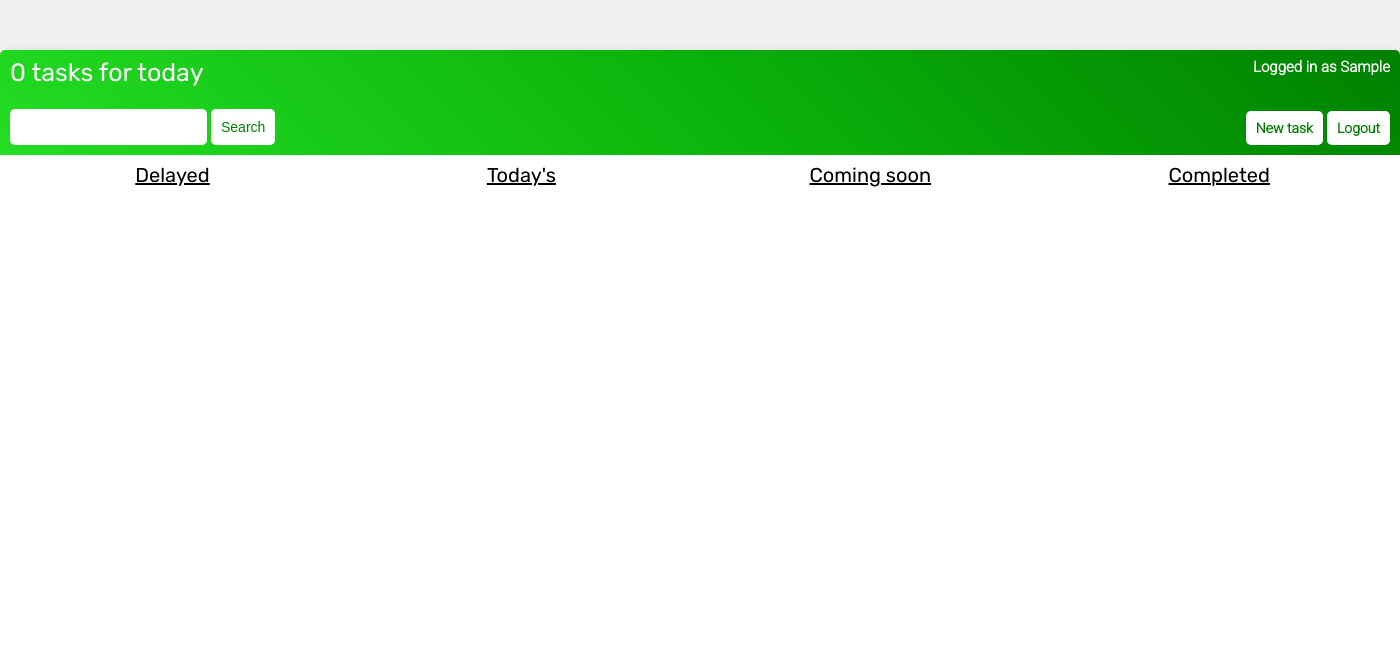
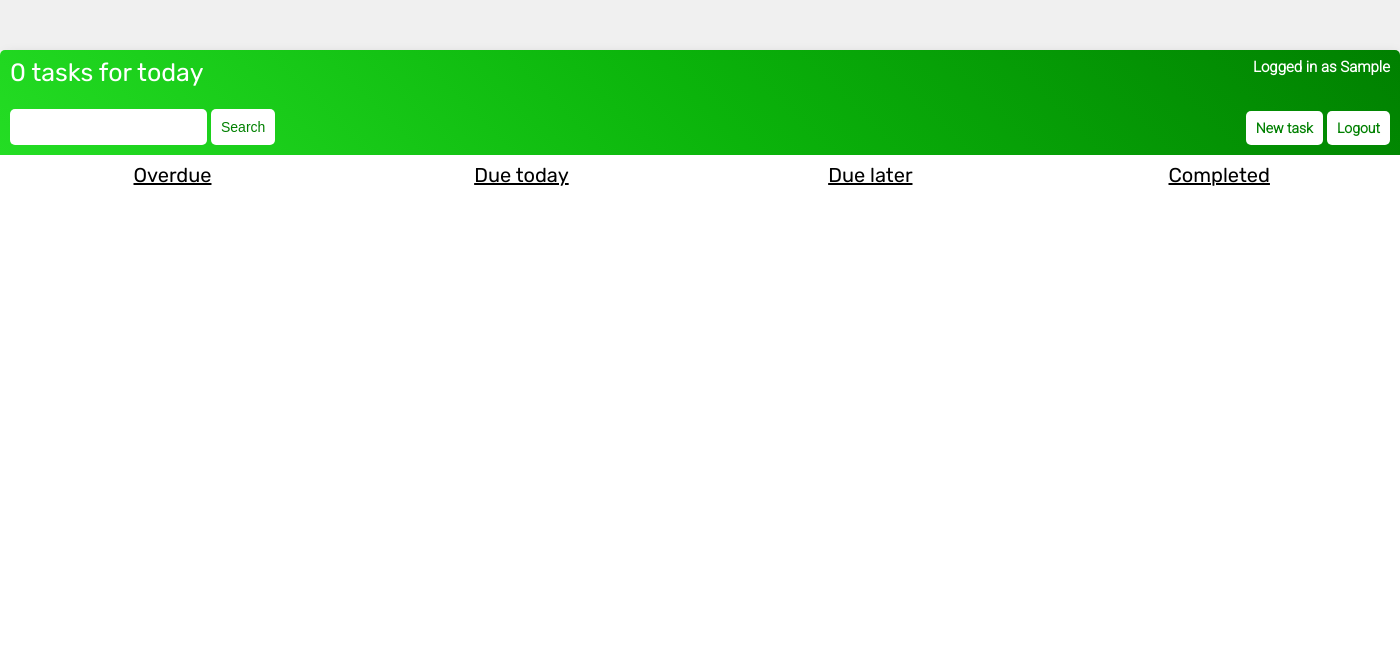
Before and after one commit to lukaszsliwinski/task_planner, a Django app: page / in a window 1400 px wide. Shown: the top 669 px of the page. Run offline with Django 3.2, Linux system fonts and the light colour scheme; the visitor is signed in with stand-in values (Sample User, id 1); data that the repository does not hold is empty.

Commit message:
Change tasklist headers names

```diff
--- a/base/templates/base/task_list.html
+++ b/base/templates/base/task_list.html
@@ -21,7 +21,7 @@
     </header>
 
     <ul class="tasklist">
-        <p class="tasklist-header">Delayed</p>
+        <p class="tasklist-header">Overdue</p>
         {% for task in tasks %}
         {% if task.past %}
         {% if task.completed == False %}
@@ -42,7 +42,7 @@
     </ul>
 
     <ul class="tasklist">
-        <p class="tasklist-header">Today's</p>
+        <p class="tasklist-header">Due today</p>
         {% for task in tasks %}
         {% if task.today %}
         {% if task.completed == False %}
@@ -63,7 +63,7 @@
     </ul>
 
     <ul class="tasklist">
-        <p class="tasklist-header">Coming soon</p>
+        <p class="tasklist-header">Due later</p>
         {% for task in tasks %}
         {% if task.coming %}
         {% if task.completed == False %}
```
